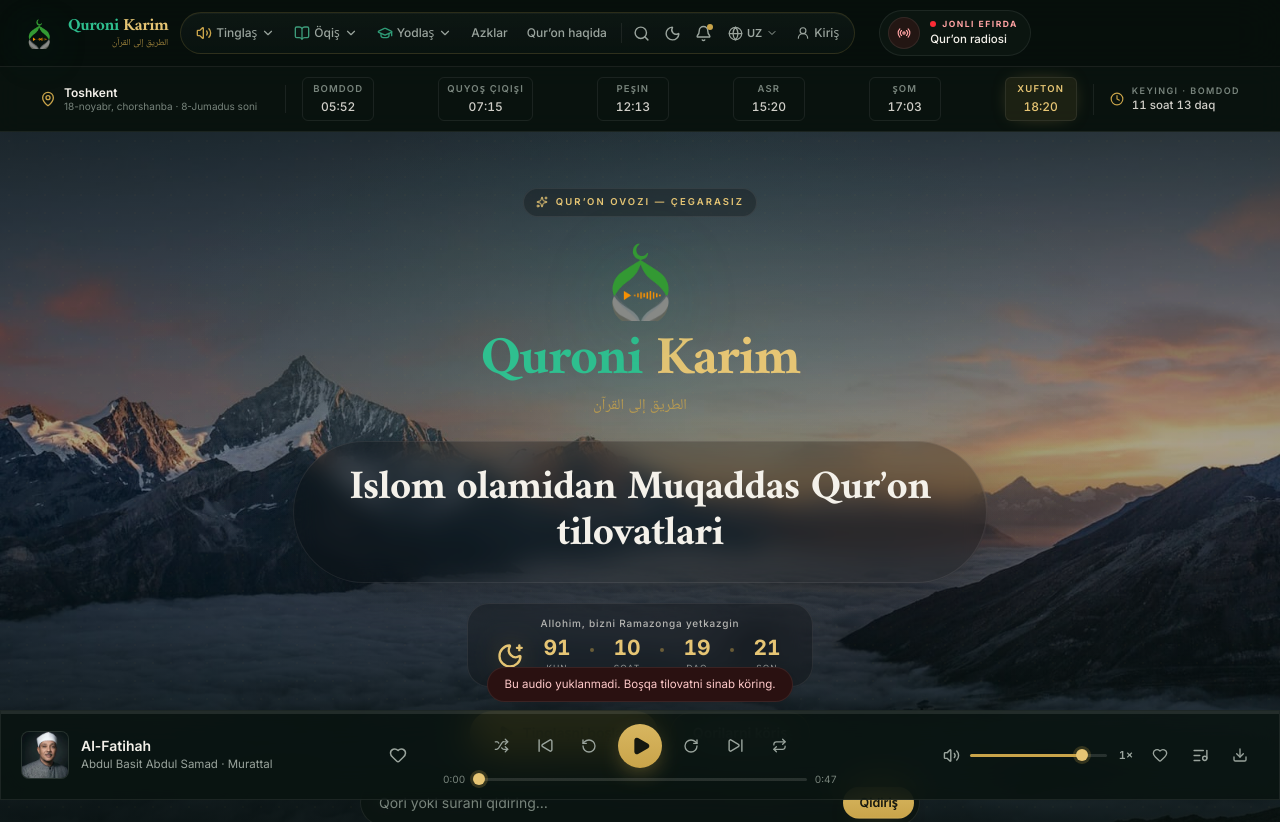
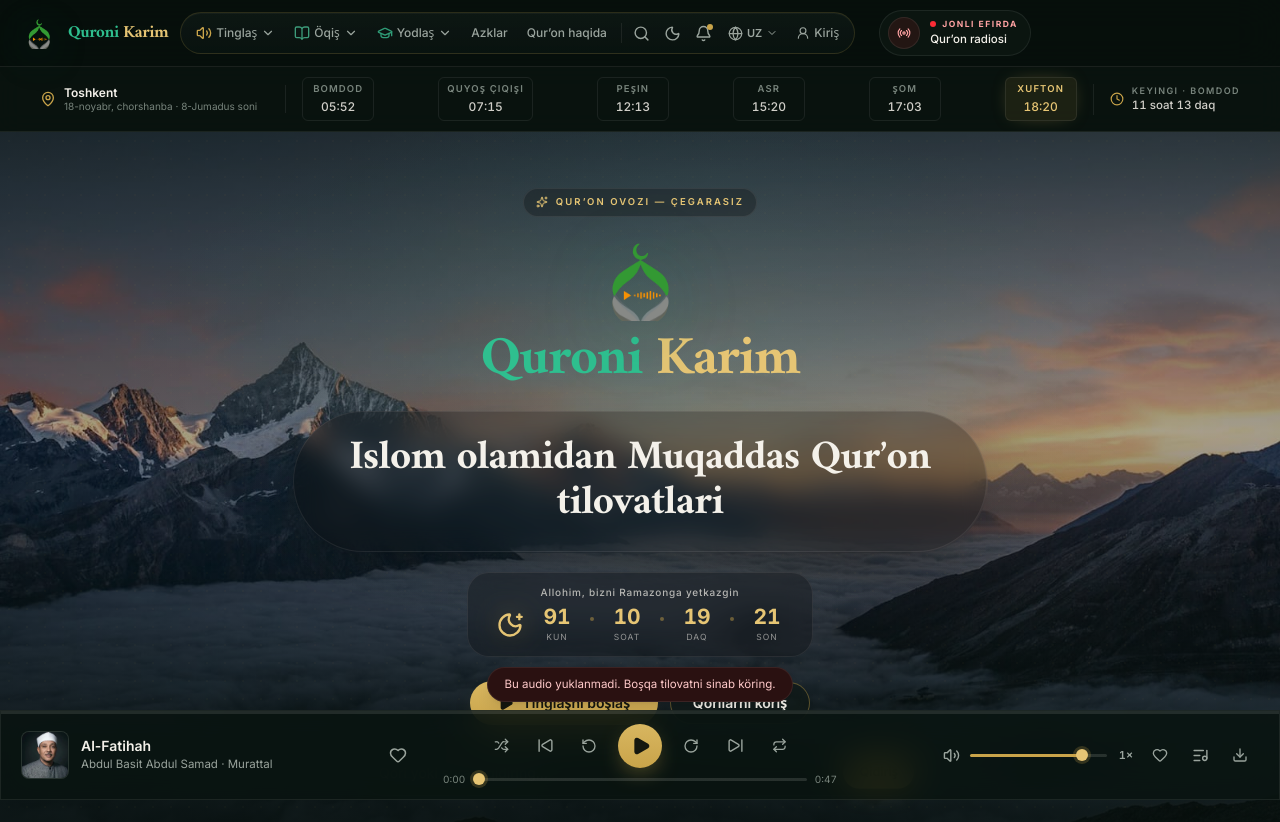
Before and after one commit to IslomTV/QuroniKarim, a Next.js app: page / in a window 1280 px wide. Shown: the top 822 px of the page. Built offline with nearby package versions, Linux system fonts and the light colour scheme.

Commit message:
Remove Arabic tagline from branding

```diff
--- a/src/app/page.tsx
+++ b/src/app/page.tsx
@@ -176,7 +176,6 @@ export default function HomePage() {
                 <span className="text-green-bright">Quroni</span>{" "}
                 <span className="text-gold-bright">Karim</span>
               </span>
-              <span className="-mt-1 font-arabic text-[15px] text-gold/80" dir="rtl">الطريق إلى القرآن</span>
             </Link>
           </div>
 
--- a/src/components/ui/Logo.tsx
+++ b/src/components/ui/Logo.tsx
@@ -31,14 +31,6 @@ export function Logo({
           <span className="text-green-bright">Quroni</span>{" "}
           <span className="text-gold-bright">Karim</span>
         </span>
-        <span
-          className={`block font-arabic text-gold/80 ${
-            variant === "hero" ? "mt-1 text-lg" : "mt-1 text-[9px]"
-          }`}
-          dir="rtl"
-        >
-          الطريق إلى القرآن
-        </span>
       </span>
     </span>
   );
```
Also changed, not shown: public/images/logo-full.png.
